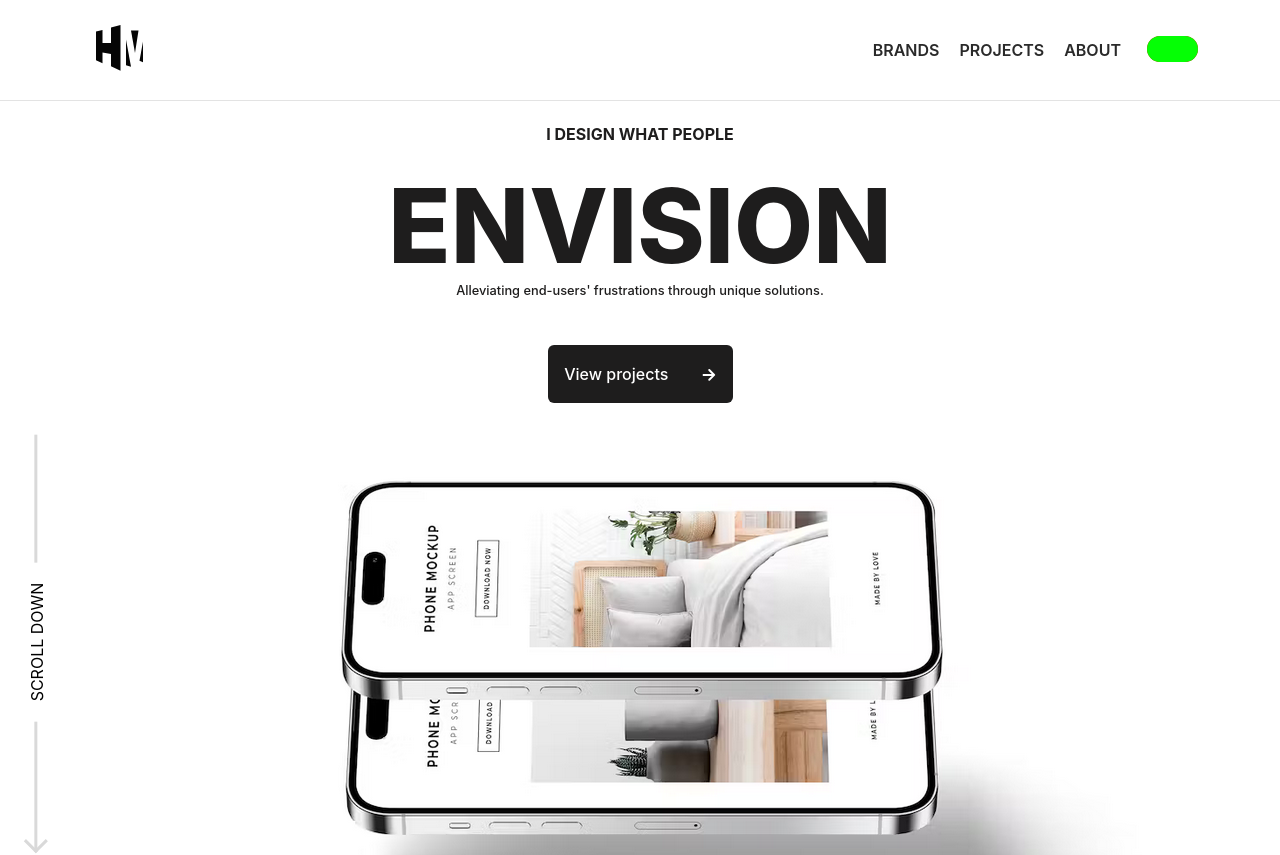
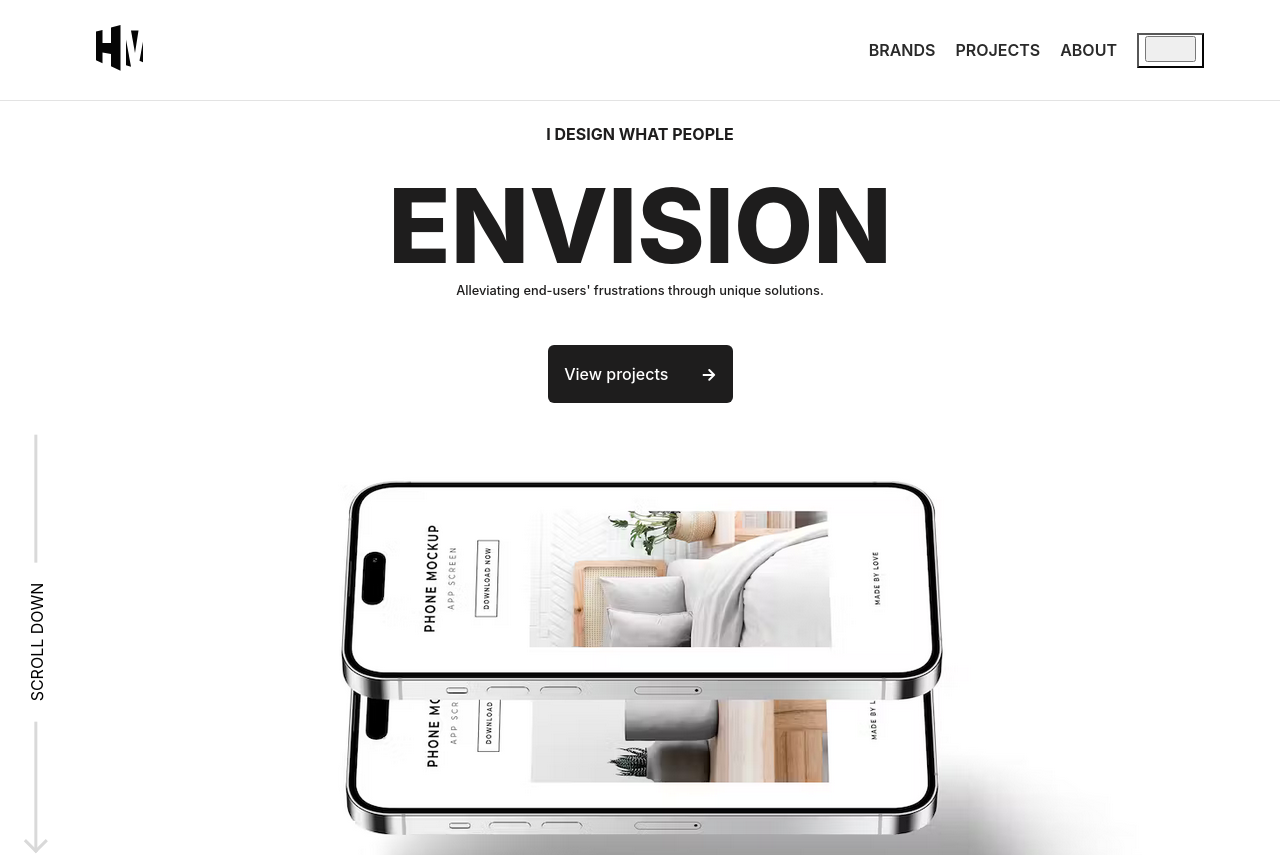
Before and after one commit to Kevin-Vigil/HectorMavrakis, a React (Create React App) app in the folder hector-mav-web/: page / in a window 1280 px wide. Shown: the top 855 px of the page. Built offline with nearby package versions, Linux system fonts and the light colour scheme.

Commit message:
darkmode set on Header

```diff
--- a/hector-mav-web/src/components/Header.css
+++ b/hector-mav-web/src/components/Header.css
@@ -73,11 +73,24 @@
 .header-button-container{
     display: block;
     cursor: pointer;
-    border: none;
     background-color: white;
+    position: relative;
 }
 .header-switch{
     align-self: center;
+}
+/* next 2 are buttons for animation script */
+.switch-disabled{
+    position: absolute;
+    width: 51px;
+    height: 26px;
+    display: inherit;
+}
+.switch-enabled{
+    position: absolute;
+    width: 51px;
+    height: 26px;
+    display: none;
 }
 
 
--- a/hector-mav-web/src/components/Header.js
+++ b/hector-mav-web/src/components/Header.js
@@ -29,6 +29,10 @@ function Header(){
   window.addEventListener("DOMContentLoaded", load);
 
 
+  // .addEventListener('mySpecialEvent',function(){
+  //   myAnimationElement.beginElement();
+  // },false);
+
 
 
     return(
@@ -58,6 +62,12 @@ function Header(){
               <Link to='#projects' className='links'>PROJECTS</Link>
               <Link to='/about' className='links'>ABOUT</Link>
               <button className='header-button-container'>
+                <button className='switch-disabled'>
+
+                </button>
+                <button className='switch-enabled'>
+
+                </button>
                 <ColorSwitch className='header-switch'/>
               </button>
             </div>
```
Also changed, not shown: hector-mav-web/src/assets/Switch.svg.
